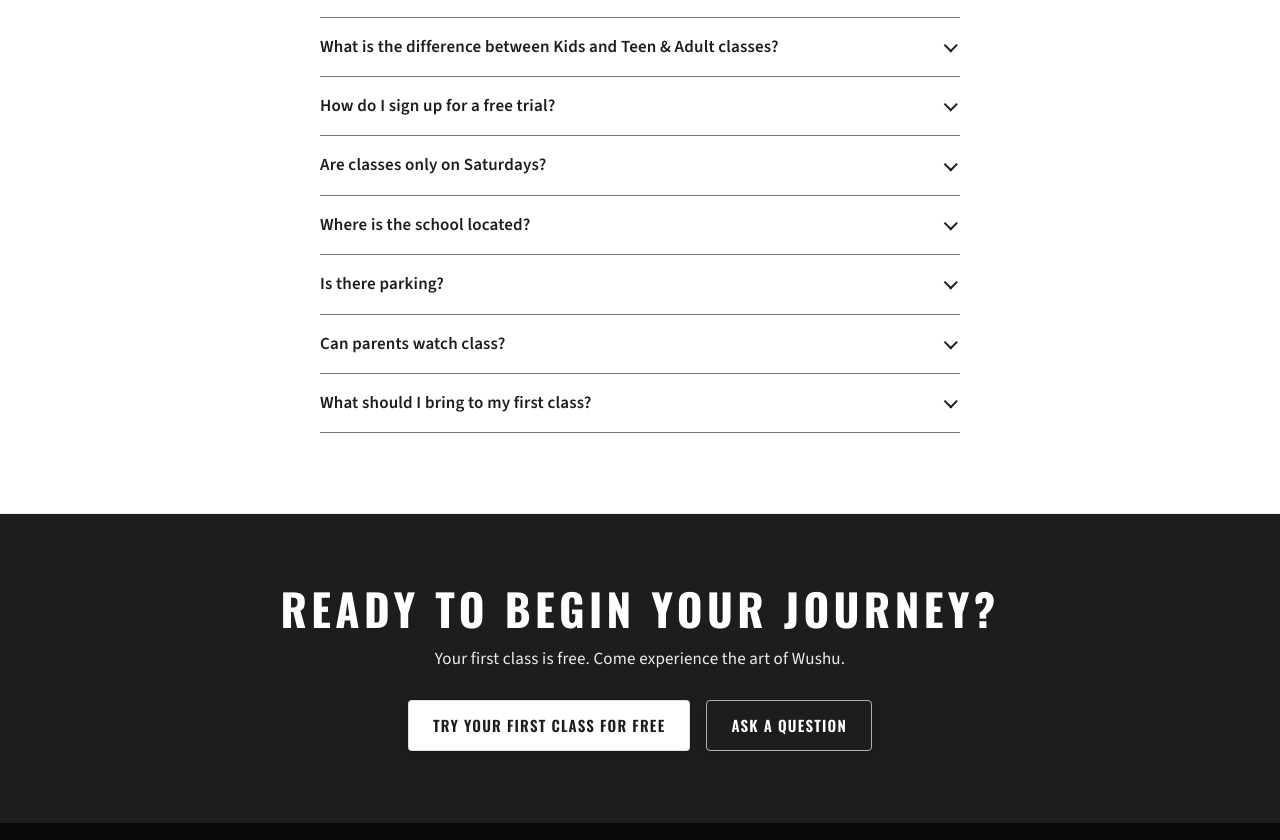
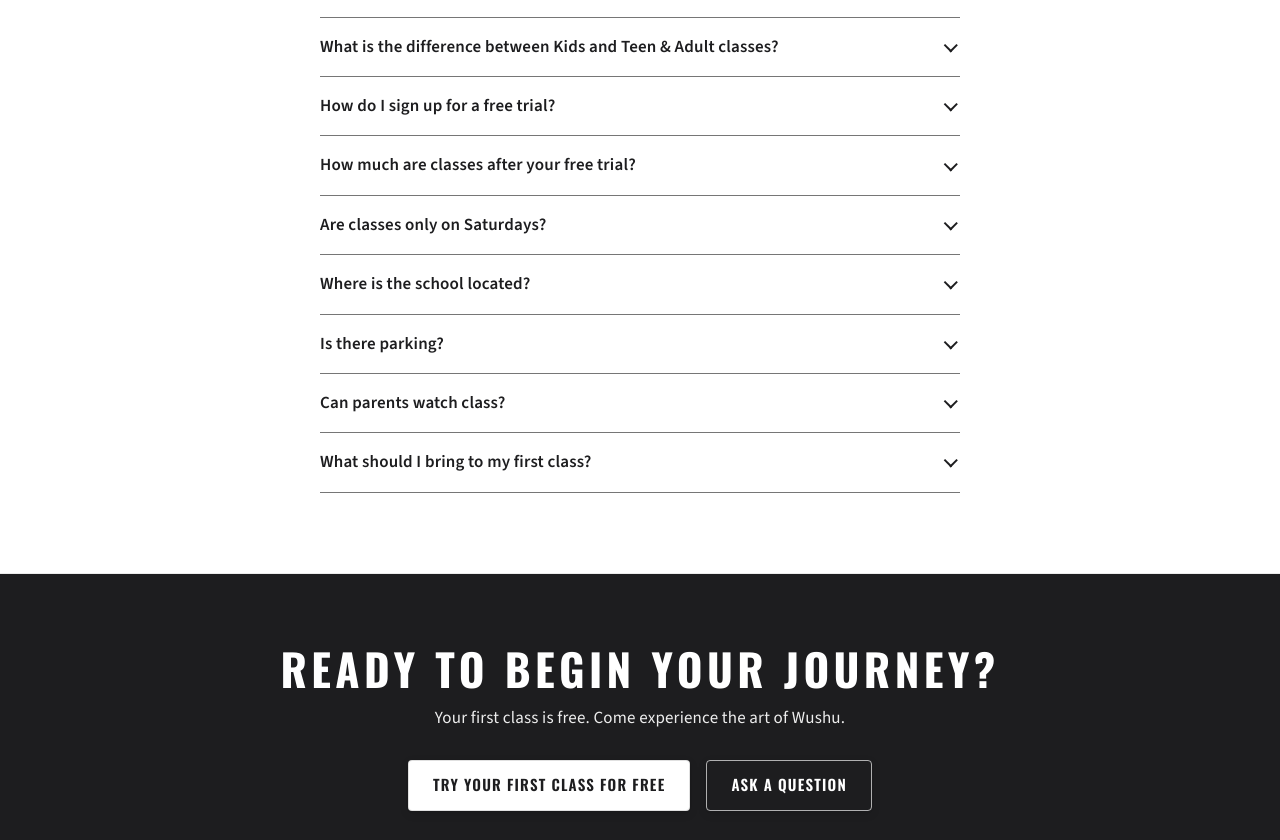
Before and after one commit to PrinceDChang/NWwushuwebsite, a React (Vite) app in the folder client/: page /contact in a window 1280 px wide. Shown: the part 1760-2600 px from the top of the page. Built offline with nearby package versions, Linux system fonts and the light colour scheme.

Commit message:
Add pricing FAQ for post-trial class rates.
Co-authored-by: Cursor <cursoragent@cursor.com>

```diff
--- a/client/src/data/faq.ts
+++ b/client/src/data/faq.ts
@@ -30,6 +30,10 @@ export const faqItems: FAQItem[] = [
       'Use our Free Trial sign-up flow to choose Kids or Teen & Adult, pick a Saturday, and submit your information. We will confirm your spot by email within 1–2 business days.',
   },
   {
+    question: 'How much are classes after your free trial?',
+    answer: '$30 per class or $300 for 10 classes',
+  },
+  {
     question: 'Are classes only on Saturdays?',
     answer:
       'Yes — at this time all group classes meet on Saturdays at the Seattle Armory. Kids meet 10:00–11:00 AM; Teen & Adult meet 11:00 AM–1:00 PM.',
```
